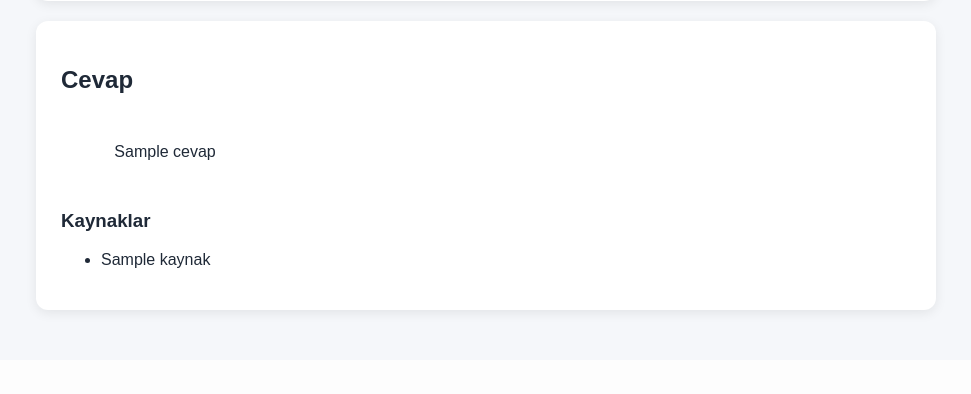
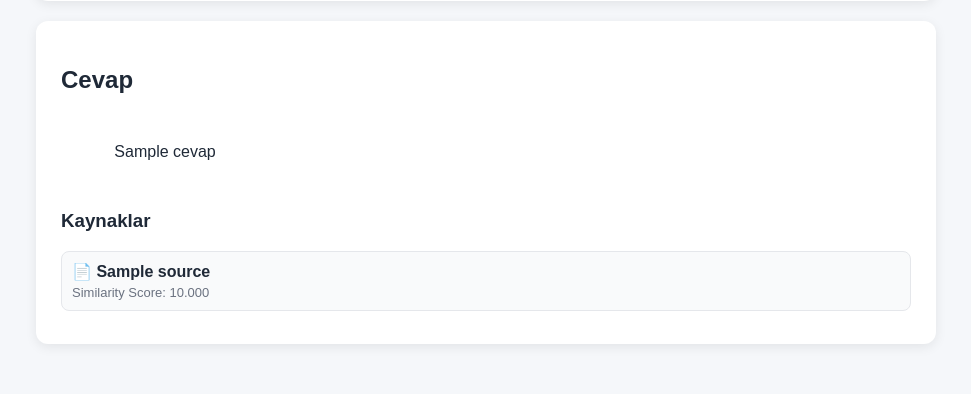
Before and after one commit to emiruner1/Local-RAG-Assistant, a Flask app: template templates/index.html in a window 1280 px wide. Shown: the part 730-1124 px from the top of the page, without its empty margins (154-1125 px from the left). Before the commit the page ends 1047 px from the top, so only its background shows below. Run offline with Flask 3, Linux system fonts and the light colour scheme; the template is opened without the code that fills it: most values are stand-ins (such as "Sample title", 1, 10 or a date in 2020).

Commit message:
Refactor sources section layout and styles
Updated styling for source items and improved layout for sources section.

```diff
--- a/templates/index.html
+++ b/templates/index.html
@@ -39,7 +39,7 @@
             padding: 25px;
             border-radius: 12px;
             margin-bottom: 20px;
-            box-shadow: 0 3px 12px rgba(0,0,0,0.08);
+            box-shadow: 0 3px 12px rgba(0, 0, 0, 0.08);
         }
 
         input[type="file"] {
@@ -88,8 +88,22 @@
             margin-top: 20px;
         }
 
-        .sources li {
-            margin-bottom: 6px;
+        .source-item {
+            padding: 10px;
+            margin-bottom: 8px;
+            background: #f9fafb;
+            border-radius: 8px;
+            border: 1px solid #e5e7eb;
+        }
+
+        .source-name {
+            font-weight: bold;
+        }
+
+        .score {
+            color: #6b7280;
+            font-size: 13px;
+            margin-top: 4px;
         }
     </style>
 </head>
@@ -109,6 +123,7 @@
             {{ mesaj }}
         </div>
     {% endif %}
+
 
     <div class="card">
 
@@ -163,17 +178,29 @@
             {{ cevap }}
         </div>
 
+
         {% if kaynaklar %}
 
         <div class="sources">
 
             <h3>Kaynaklar</h3>
 
-            <ul>
-                {% for kaynak in kaynaklar %}
-                    <li>{{ kaynak }}</li>
-                {% endfor %}
-            </ul>
+            {% for kaynak in kaynaklar %}
+
+                <div class="source-item">
+
+                    <div class="source-name">
+                        📄 {{ kaynak.source }}
+                    </div>
+
+                    <div class="score">
+                        Similarity Score:
+                        {{ "%.3f"|format(kaynak.score) }}
+                    </div>
+
+                </div>
+
+            {% endfor %}
 
         </div>
 
```
